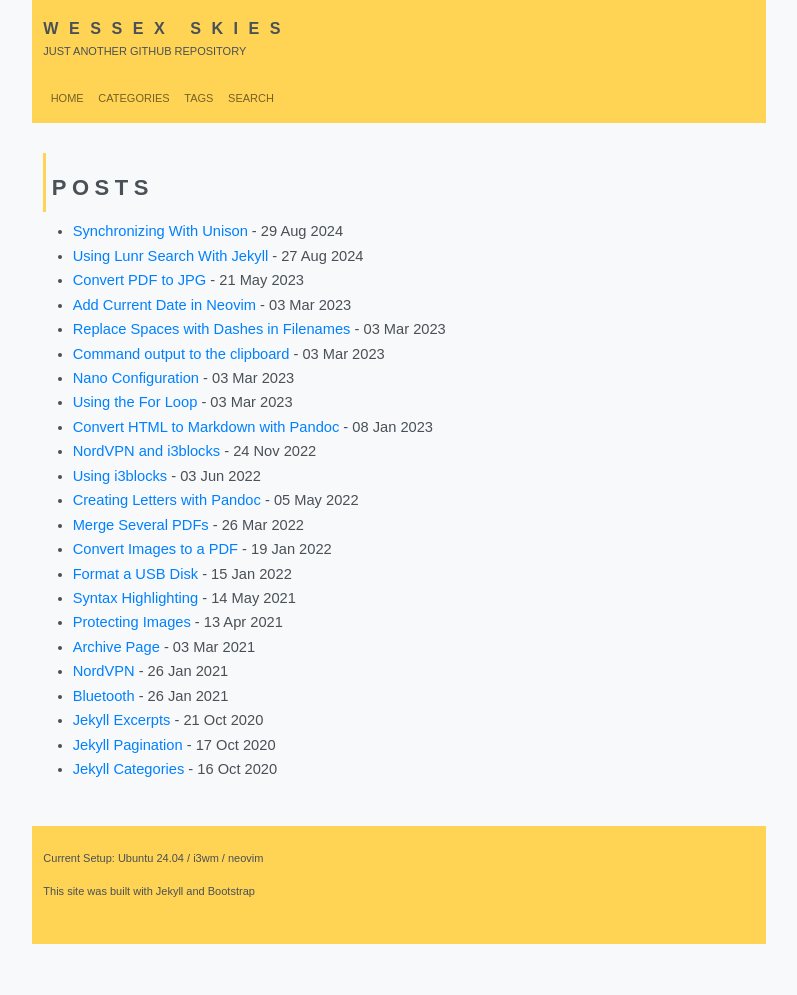
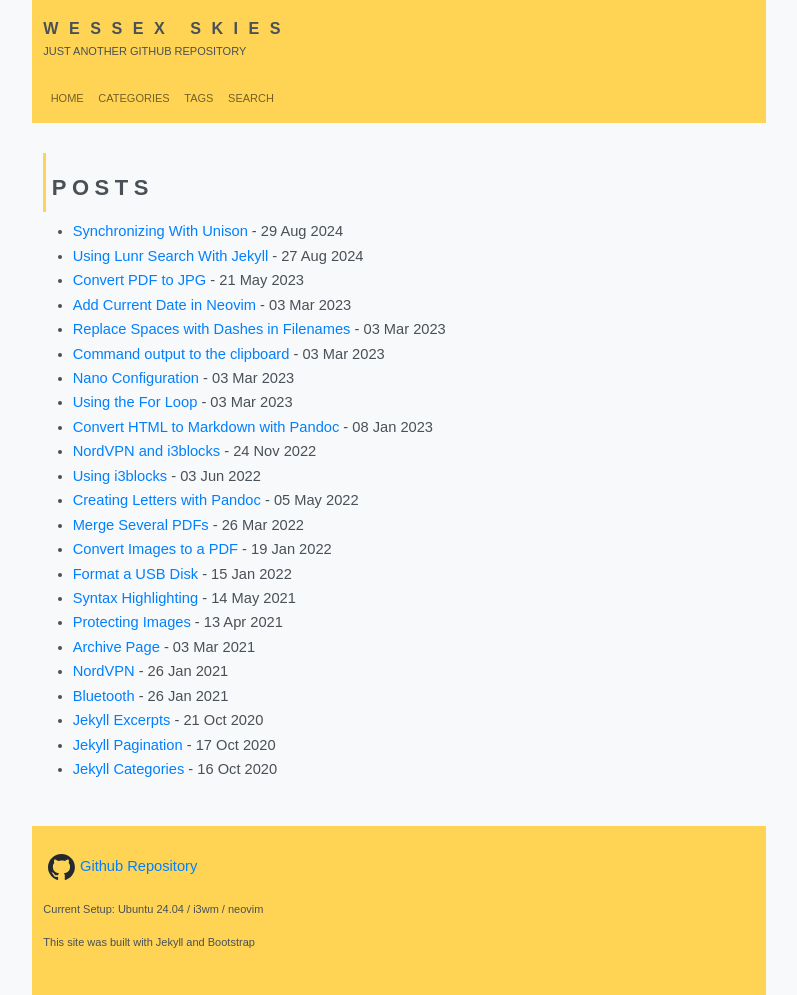
Before and after one commit to Wessex-Skies/wessex-skies.github.io, a Jekyll site: the page built from index.html, in a window 1280 px wide. Shown: the whole page, without its empty margins (241-1038 px from the left). Built offline with Jekyll 4.4.1, drawn with Linux system fonts in a browser that asks for light colours; some web fonts are replaced; before the commit the page ends 944 px from its top, so only the background shows below that.

Commit message:
automated: 2024-09-01-1140

```diff
--- /dev/null
+++ b/_data/social.yml
@@ -0,0 +1,3 @@
+- name: Github Repository
+  link: github.com/Wessex-Skies/wessex-skies.github.io
+  icon: github-mark.svg
--- a/_includes/footer.html
+++ b/_includes/footer.html
@@ -2,7 +2,7 @@
   <div class="main">
     <div class="container-fluid">
 
-        <p> {% include social-media.html %}</p>
+        <p> {% include social.html %}</p>
 
         <p>Current Setup: Ubuntu 24.04 / i3wm / neovim</p>
 
--- a/_includes/social-media.html
+++ /dev/null
@@ -1,18 +0,0 @@
-<div class="social-media">
-
-    <!--
-    Links to social media sites. Make changes to the list at _data/social.yml
-    -->
-
-    <ul>
-
-        {% for item in site.data.social %}
-            <li>
-                <a href="https://{{ item.link }}" target="_blank">{{ item.name }}</a>
-            </li>
-        {% endfor %}
-
-    </ul>
-
-
-</div><!--End of social-media-->
--- /dev/null
+++ b/_includes/social.html
@@ -0,0 +1,11 @@
+<div class="social">
+
+    <!--
+    Links to social media sites. Make changes to the list at _data/social.yml
+    -->
+
+    {% for item in site.data.social %}
+        <a href="https://{{ item.link }}"><img class="icon" src="/assets/images/{{ item.icon }}">{{ item.name }}</a>
+    {% endfor %}
+
+</div><!--End of social-media-->
--- a/_sass/style.scss
+++ b/_sass/style.scss
@@ -172,6 +172,13 @@
 }
 
 //-------------------------------------------------------------------------------------
+// Social Media
+.icon {
+    height: 2.5em;
+    width: 2.5em;
+}
+
+//-------------------------------------------------------------------------------------
 // Footer
 footer {
     max-width: 100%;
```
Also changed, not shown: assets/images/github-mark.svg (added).
